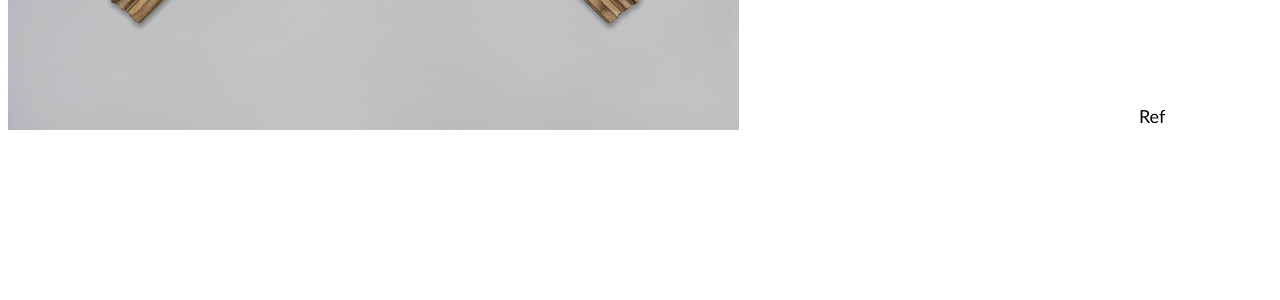
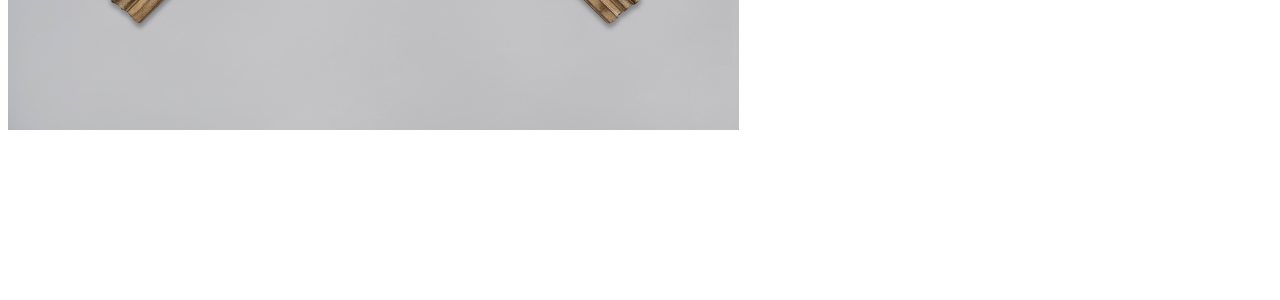
Before and after one commit to patwadden/tanousframes, a Jekyll site: the page built from _contemporary_frames/degas-style-2-wide.md, in a window 1280 px wide. Shown: the part 626-926 px from the top of the page. Built offline with Jekyll 4.4.1, drawn with Linux system fonts in a browser that asks for light colours.

Commit message:
Updated '_layouts/frame.html' via CloudCannon

```diff
--- a/_layouts/frame.html
+++ b/_layouts/frame.html
@@ -33,9 +33,11 @@ layout: default
         {% endfor %}
         <p class="font-sans font-light mt-8">{{ page.description }}</p>
       </div>
-      <div class="mt-auto text-right font-sans text-lg">
-        Ref {{ page.reference }}
-      </div>
+      {% if page.reference %}
+        <div class="mt-auto text-right font-sans text-lg">
+            Ref {{ page.reference }}
+        </div>
+      {% endif %}
     </div>
   </div>
 </div>
```
